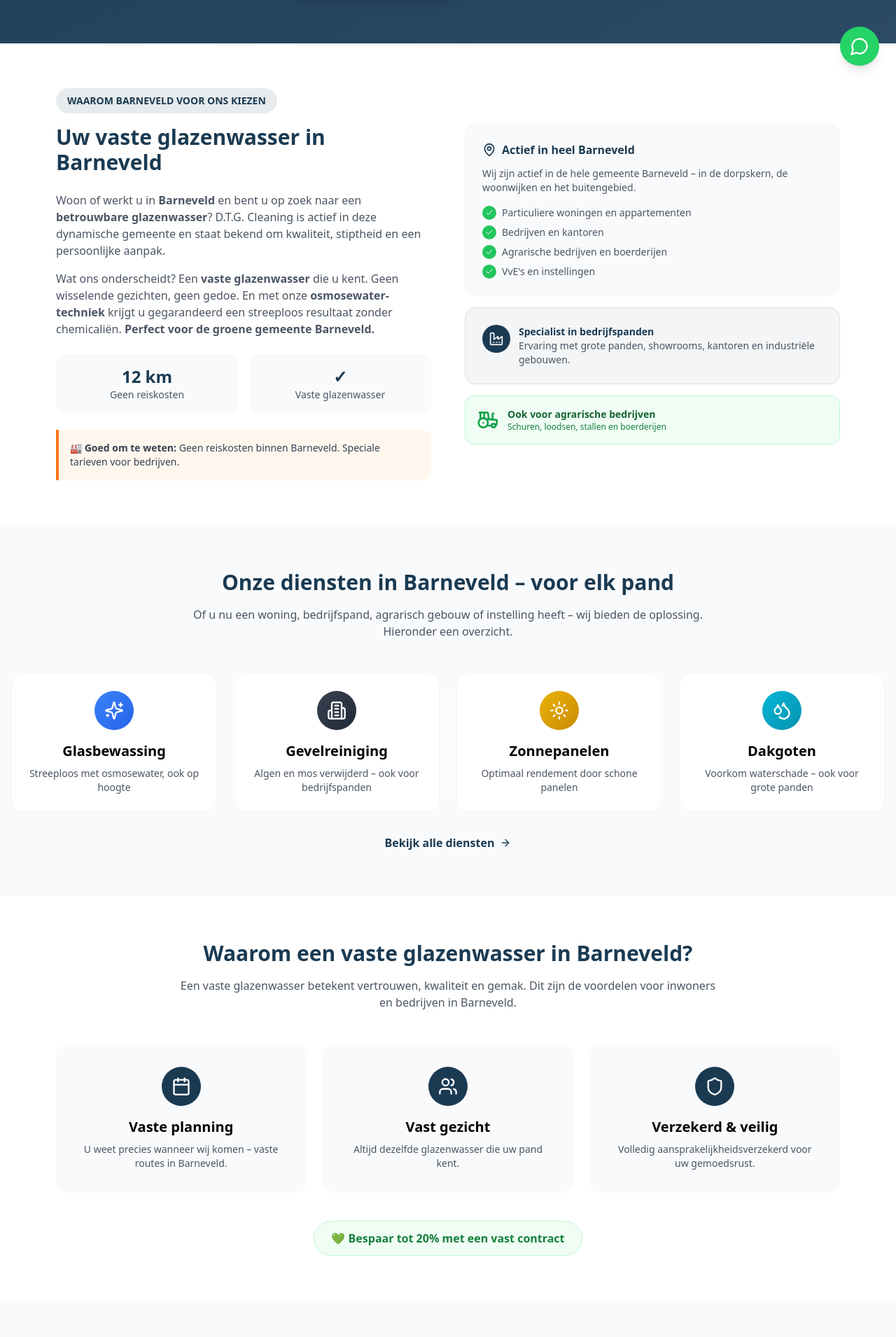
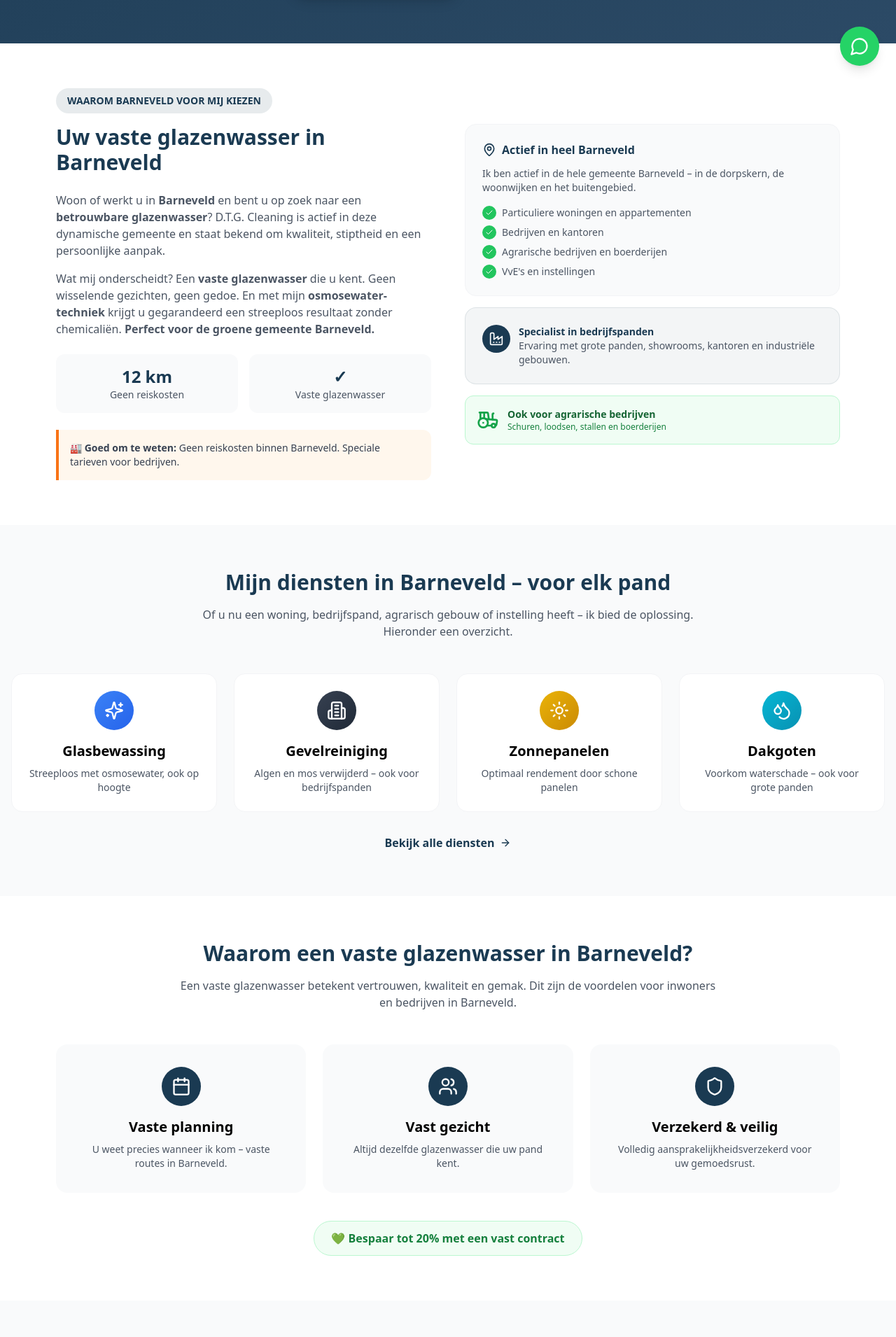
Before and after one commit to Maximustopdeals/dtgcleaning, a Next.js app: page /werkgebied/barneveld in a window 1280 px wide. Shown: the part 610-2520 px from the top of the page at 70% size. Built offline with nearby package versions, Linux system fonts and the light colour scheme.

Commit message:
Change text to reflect first-person perspective

```diff
--- a/app/werkgebied/barneveld/page.tsx
+++ b/app/werkgebied/barneveld/page.tsx
@@ -134,7 +134,7 @@ export default function GlazenwasserBarneveld() {
           <div className="grid lg:grid-cols-2 gap-12 items-center">
             <div>
               <span className="inline-block bg-[#1a3a52]/10 text-[#1a3a52] rounded-full px-4 py-2 text-sm font-semibold mb-4">
-                WAAROM BARNEVELD VOOR ONS KIEZEN
+                WAAROM BARNEVELD VOOR MIJ KIEZEN
               </span>
               <h2 className="text-3xl font-bold text-[#1a3a52] mb-6">
                 Uw vaste glazenwasser in Barneveld
@@ -146,9 +146,9 @@ export default function GlazenwasserBarneveld() {
                 om kwaliteit, stiptheid en een persoonlijke aanpak.
               </p>
               <p className="text-gray-600 mb-6">
-                Wat ons onderscheidt? Een{" "}
+                Wat mij onderscheidt? Een{" "}
                 <strong>vaste glazenwasser</strong> die u kent. Geen wisselende
-                gezichten, geen gedoe. En met onze{" "}
+                gezichten, geen gedoe. En met mijn{" "}
                 <strong>osmosewater-techniek</strong> krijgt u gegarandeerd een
                 streeploos resultaat zonder chemicaliën.{" "}
                 <strong>Perfect voor de groene gemeente Barneveld.</strong>
@@ -180,7 +180,7 @@ export default function GlazenwasserBarneveld() {
                   <MapPin className="w-5 h-5 mr-2" /> Actief in heel Barneveld
                 </h3>
                 <p className="text-sm text-gray-600 mb-4">
-                  Wij zijn actief in de hele gemeente Barneveld – in de
+                  Ik ben actief in de hele gemeente Barneveld – in de
                   dorpskern, de woonwijken en het buitengebied.
                 </p>
                 <ul className="text-sm text-gray-600 space-y-2">
@@ -241,11 +241,11 @@ export default function GlazenwasserBarneveld() {
         <div className="max-w-7xl mx-auto px-4">
           <div className="text-center mb-12">
             <h2 className="text-3xl font-bold text-[#1a3a52] mb-4">
-              Onze diensten in Barneveld – voor elk pand
+              Mijn diensten in Barneveld – voor elk pand
             </h2>
             <p className="text-gray-600 max-w-3xl mx-auto">
               Of u nu een woning, bedrijfspand, agrarisch gebouw of instelling
-              heeft – wij bieden de oplossing. Hieronder een overzicht.
+              heeft – ik bied de oplossing. Hieronder een overzicht.
             </p>
           </div>
 
@@ -321,7 +321,7 @@ export default function GlazenwasserBarneveld() {
               {
                 icon: Calendar,
                 title: "Vaste planning",
-                desc: "U weet precies wanneer wij komen – vaste routes in Barneveld.",
+                desc: "U weet precies wanneer ik kom – vaste routes in Barneveld.",
               },
               {
                 icon: Users,
@@ -372,8 +372,8 @@ export default function GlazenwasserBarneveld() {
                 <p className="text-gray-600 mb-4">
                   In Barneveld hebben veel panden hoge ramen – vooral grote
                   bedrijfspanden en karakteristieke woningen. Normaal gesproken
-                  hebt u dan een dure steiger of hoogwerker nodig. Met onze{" "}
-                  <strong>telescoopbewassing</strong> kunnen wij tot{" "}
+                  hebt u dan een dure steiger of hoogwerker nodig. Met mijn{" "}
+                  <strong>telescoopbewassing</strong> kan ik tot{" "}
                   <strong>13,5 meter hoogte</strong> werken – zonder extra
                   kosten.
                 </p>
@@ -415,7 +415,7 @@ export default function GlazenwasserBarneveld() {
               Glazenwasser in Barneveld nodig?
             </h2>
             <p className="text-white/80 text-sm mb-5">
-              Vraag vrijblijvend een offerte aan – wij komen graag langs.
+              Vraag vrijblijvend een offerte aan – ik kom graag langs.
             </p>
 
             <div className="flex flex-col sm:flex-row justify-center gap-3">
```
